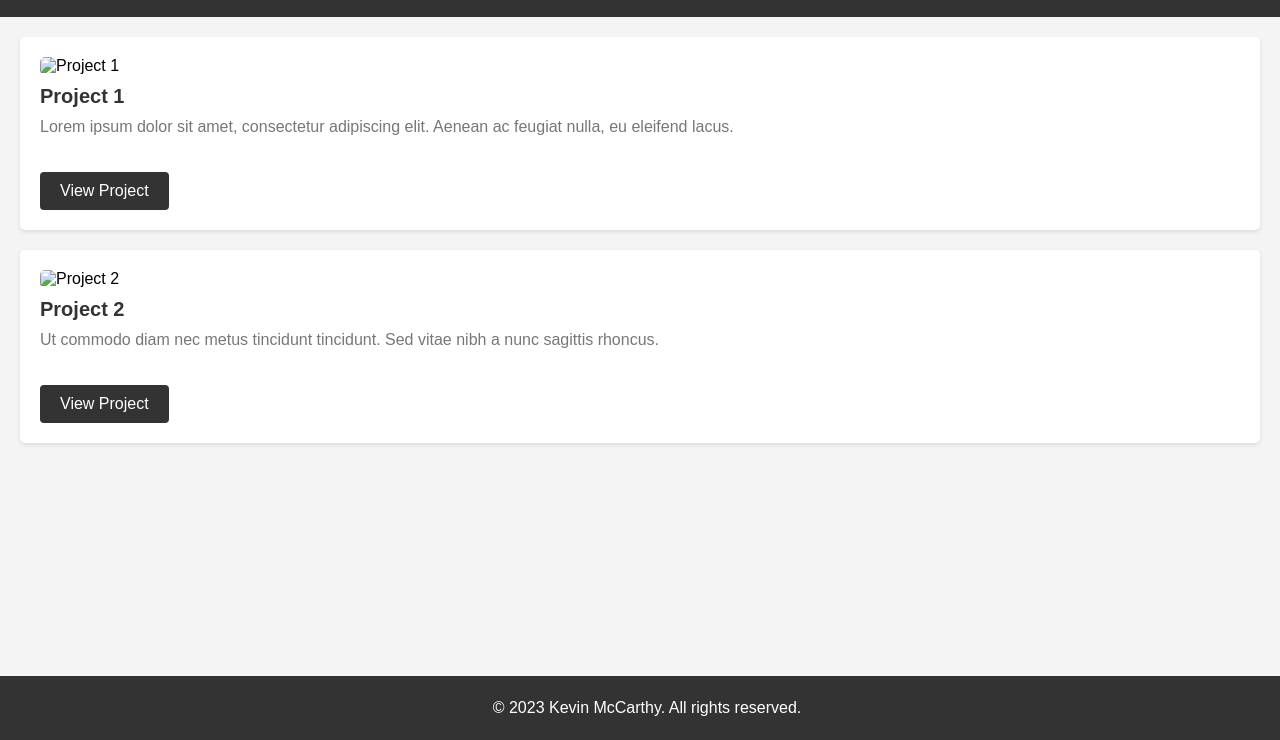
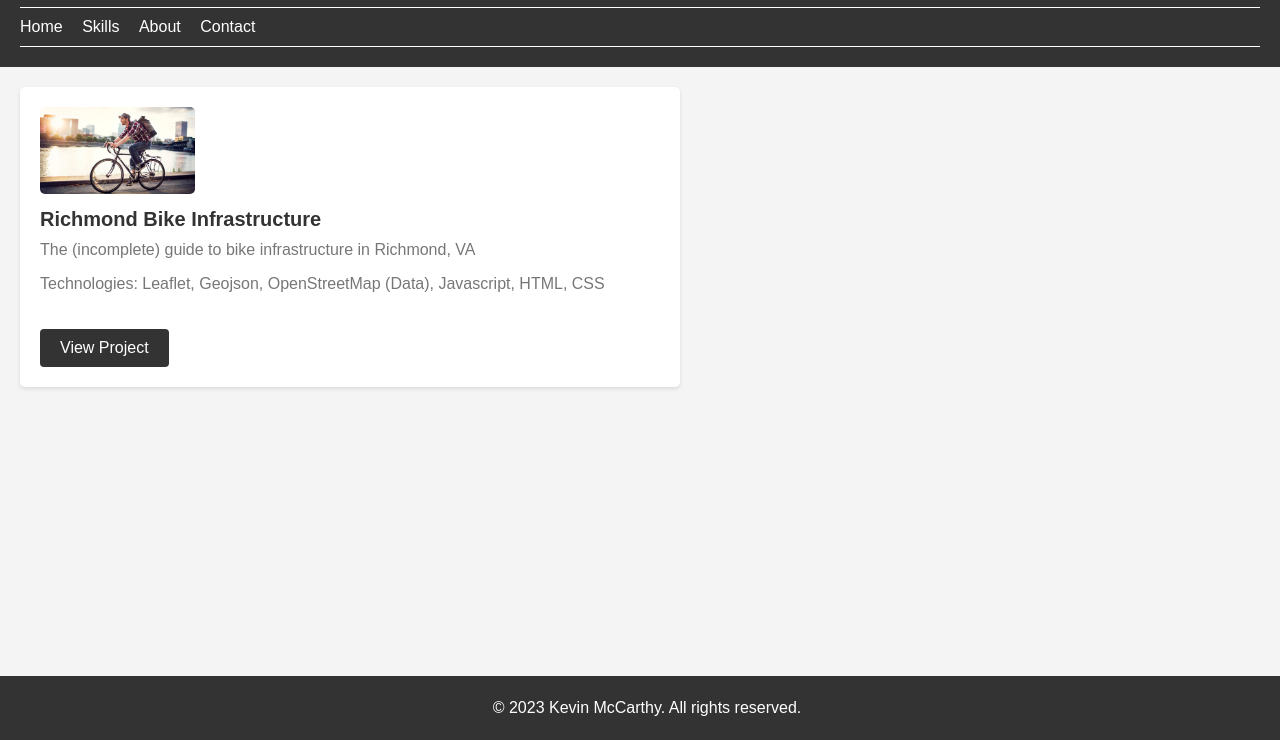
Before and after one commit to kmccarthy1/NeoPortfolio, a plain HTML site: page pages/projects.html in a window 1280 px wide. Shown: the part 60-800 px from the top of the page. Drawn offline with Linux system fonts and the light colour scheme.

Commit message:
added project

```diff
--- a/pages/projects.html
+++ b/pages/projects.html
@@ -30,10 +30,11 @@
       box-shadow: 0 2px 4px rgba(0, 0, 0, 0.1);
       padding: 20px;
       margin-bottom: 20px;
+      width: 50%;
     }
 
     .project img {
-      width: 100%;
+      width: 25%;
       border-radius: 5px;
       margin-bottom: 10px;
     }
@@ -68,28 +69,69 @@
     width: 100%;
     bottom: 0;
   }
+  nav ul {
+    list-style-type: none;
+    margin: 0;
+    padding: 0;
+  }
+
+  nav ul li {
+    display: inline-block;
+    margin-right: 10px;
+  }
+
+  nav ul li a {
+    color: #fff;
+    text-decoration: none;
+  }
+
+  nav {
+    margin-top: 10px;
+    border-top: 1px solid #fff;
+    border-bottom: 1px solid #fff;
+    padding: 10px 0;
+  }
+
+  nav ul li {
+    margin-right: 15px;
+  }
+
+  nav ul li:last-child {
+    margin-right: 0;
+  }
 
   </style>
 </head>
 <body>
   <header>
     <h1>Portfolio Projects</h1>
+    <nav>
+        <ul>
+          <li><a href="index.html">Home</a></li>
+          <li><a href="/pages/skills.html">Skills</a></li>
+          <li><a href="/pages/about.html">About</a></li>
+          <li><a href="/pages/contact.html">Contact</a></li>
+        </ul>
+      </nav>
+
   </header>
 
   <main>
     <section class="project">
-      <img src="project1.jpg" alt="Project 1">
-      <h2>Project 1</h2>
-      <p>Lorem ipsum dolor sit amet, consectetur adipiscing elit. Aenean ac feugiat nulla, eu eleifend lacus.</p>
-      <a href="project1.html">View Project</a>
+      <img src="/images/bikeGuy.jpeg" alt="Project 1">
+      <h2>Richmond Bike Infrastructure</h2>
+      <p>The (incomplete) guide to bike infrastructure in Richmond, VA</p>
+      <p>Technologies: Leaflet, Geojson, OpenStreetMap (Data), Javascript, HTML, CSS </p>
+
+      <a href="https://kmccarthy1.github.io/leaflet1/">View Project</a>
     </section>
 
-    <section class="project">
+    <!-- <section class="project">
       <img src="project2.jpg" alt="Project 2">
       <h2>Project 2</h2>
       <p>Ut commodo diam nec metus tincidunt tincidunt. Sed vitae nibh a nunc sagittis rhoncus.</p>
       <a href="project2.html">View Project</a>
-    </section>
+    </section> -->
 
     <!-- Add more project sections as needed -->
 
```
Also changed, not shown: images/bikeGuy.jpeg (added).
